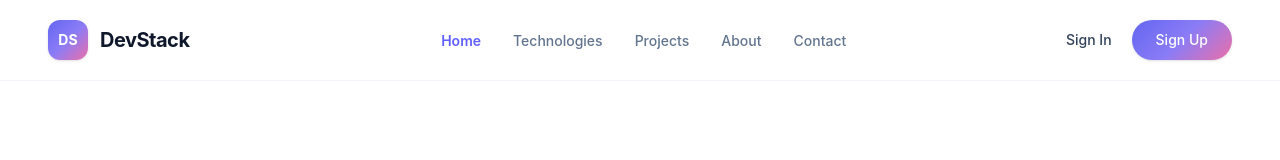
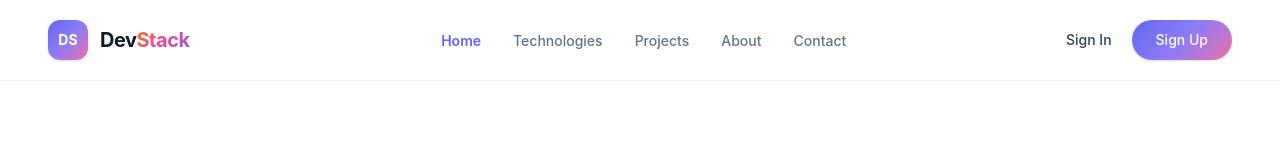
Before and after one commit to topu-00/Assignment-5, a React (Vite) app in the folder DevStack-App/: page / in a window 1280 px wide. Shown: the top 160 px of the page. Built offline with nearby package versions, Linux system fonts and the light colour scheme.

Commit message:
Push10: Add missing gradient styling Nav & Footer

```diff
--- a/DevStack-App/src/Components/Footer.tsx
+++ b/DevStack-App/src/Components/Footer.tsx
@@ -10,7 +10,7 @@ const Footer = () => {
                             </div>
 
                             <span className="text-lg font-bold text-slate-900 sm:text-xl">
-                                DevStack
+                                Dev<span className="gradient-text">Stack</span>
                             </span>
                         </div>
 
--- a/DevStack-App/src/Components/Nav.tsx
+++ b/DevStack-App/src/Components/Nav.tsx
@@ -28,7 +28,7 @@ const Nav = () => {
                     </div>
 
                     <span className="text-xl font-bold tracking-tight text-slate-900">
-                        DevStack
+                        Dev<span className="gradient-text">Stack</span>
                     </span>
                 </div>
 
```
